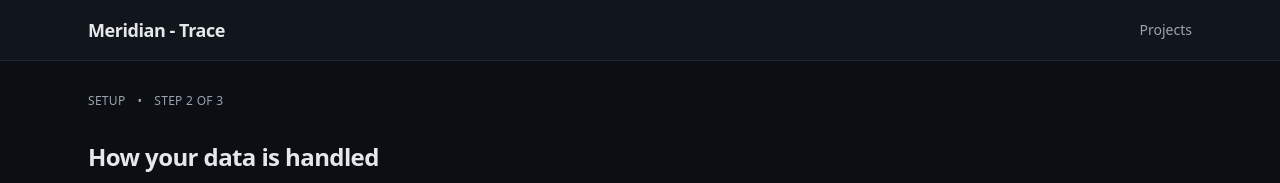
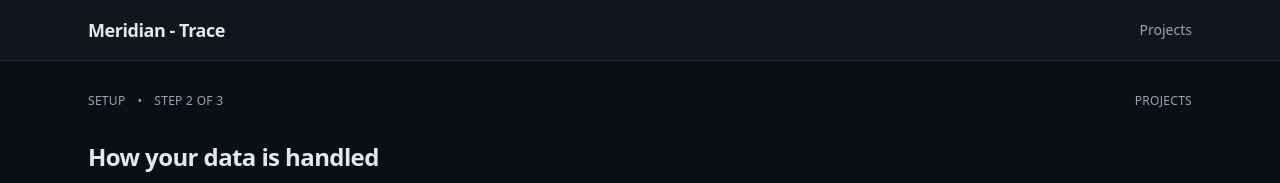
Before and after one commit to profixel660/meridian-trace, a Next.js app in the folder apps/web/: page /onboarding/data-handling in a window 1280 px wide. Shown: the top 183 px of the page. Built offline with nearby package versions, Linux system fonts and the light colour scheme; no server answers.

Commit message:
fix: add Projects escape link to onboarding breadcrumb

```diff
--- a/apps/web/src/components/OnboardingShell.tsx
+++ b/apps/web/src/components/OnboardingShell.tsx
@@ -35,10 +35,15 @@
 }: OnboardingShellProps) {
   return (
     <div className="space-y-8">
-      <div className="flex items-center gap-3 text-xs uppercase tracking-wide text-text-muted">
-        <span>Setup</span>
-        <span aria-hidden="true">•</span>
-        <span>Step {step} of 3</span>
+      <div className="flex items-center justify-between text-xs uppercase tracking-wide text-text-muted">
+        <div className="flex items-center gap-3">
+          <span>Setup</span>
+          <span aria-hidden="true">•</span>
+          <span>Step {step} of 3</span>
+        </div>
+        <Link href="/" className="hover:text-text-primary transition-colors">
+          Projects
+        </Link>
       </div>
 
       <header className="max-w-[70ch] space-y-2">
```
